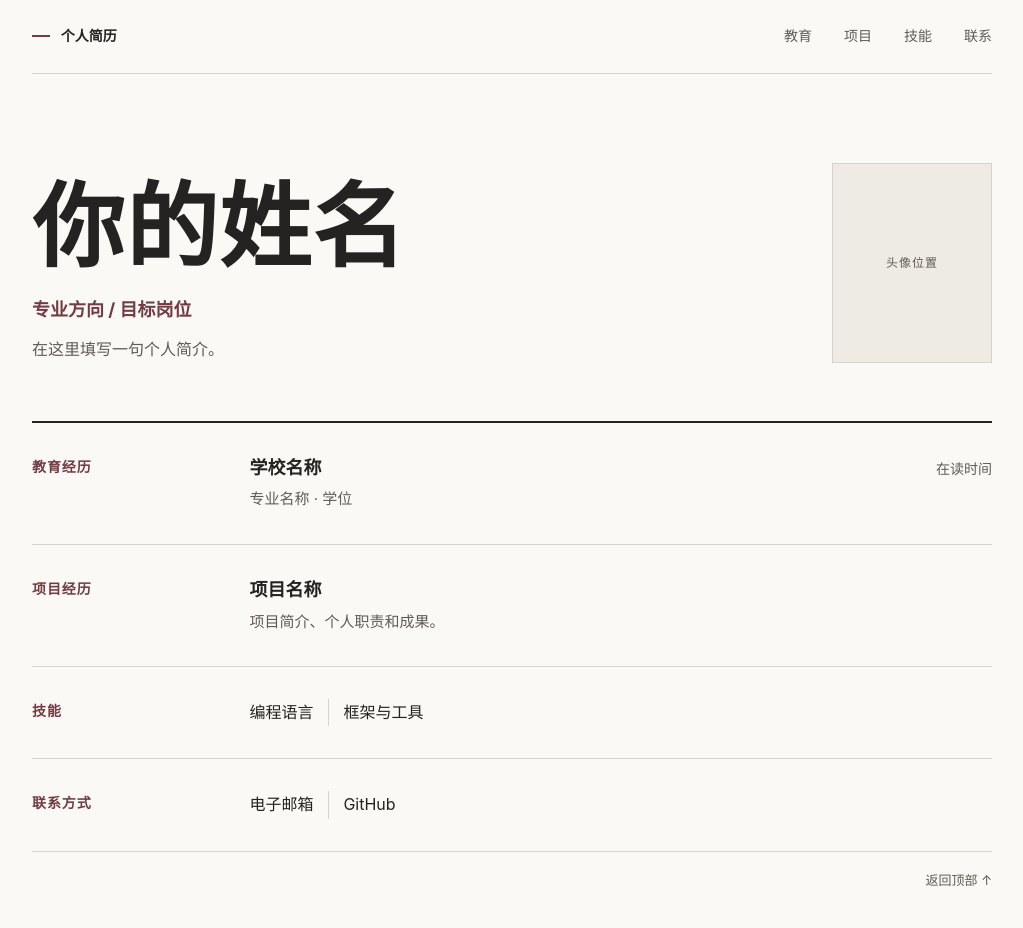
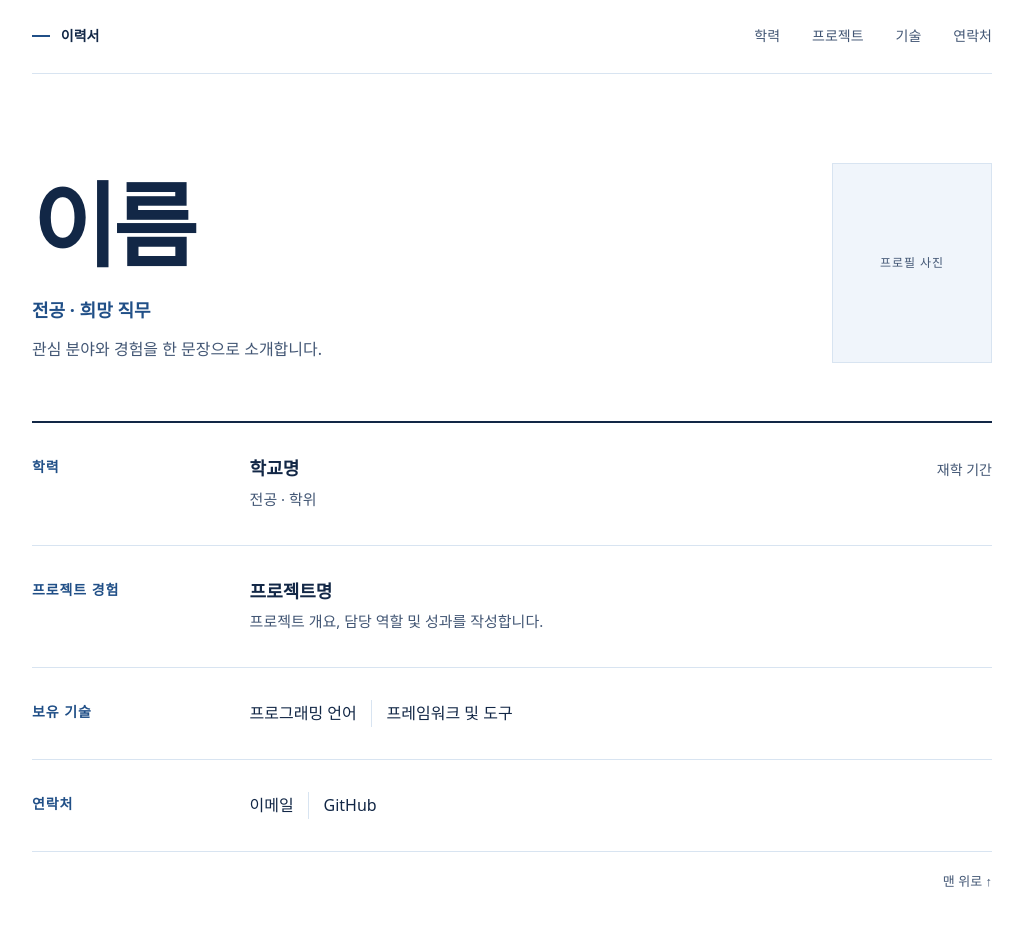
Before and after one commit to ketaotao/personal-resume, a plain HTML site: page index.html in a window 1280 px wide. Shown: the whole page, without its empty margins (128-1151 px from the left). Drawn offline with Linux system fonts and the light colour scheme.

Commit message:
Localize resume to Korean and apply blue and white palette

```diff
--- a/index.html
+++ b/index.html
@@ -1,26 +1,26 @@
 <!doctype html>
-<html lang="zh-CN">
+<html lang="ko">
 <head>
   <meta charset="utf-8">
   <meta name="viewport" content="width=device-width, initial-scale=1">
-  <meta name="description" content="个人简历">
-  <meta name="theme-color" content="#faf9f6">
-  <title>个人简历</title>
+  <meta name="description" content="이력서">
+  <meta name="theme-color" content="#ffffff">
+  <title>이력서</title>
   <style>
     :root {
       color-scheme: light;
-      --paper: #faf9f6;
-      --ink: #242321;
-      --muted: #615b55;
-      --line: #d8d3ca;
-      --accent: #733c43;
-      --sans: Inter, "PingFang SC", "Microsoft YaHei", system-ui, sans-serif;
-      --serif: "Noto Serif SC", "Songti SC", "STSong", SimSun, serif;
+      --paper: #ffffff;
+      --ink: #122746;
+      --muted: #425674;
+      --line: #d8e4f1;
+      --accent: #204f87;
+      --sans: "Noto Sans KR", "Malgun Gothic", "Apple SD Gothic Neo", system-ui, sans-serif;
+      --serif: "Noto Serif KR", Batang, "AppleMyungjo", serif;
     }
 
     *, *::before, *::after { box-sizing: border-box; }
     body { margin: 0; background: var(--paper); color: var(--ink); font: 1rem/1.7 var(--sans); }
-    h1, h2, h3, p, figure { margin: 0; }
+    h1, h2, h3, p, figure { margin: 0; word-break: keep-all; }
     a { color: inherit; text-decoration: none; }
     a:hover { color: var(--accent); text-decoration: underline; text-underline-offset: .3em; }
     a:focus-visible { outline: 2px solid var(--accent); outline-offset: 5px; }
@@ -55,7 +55,7 @@
       font-size: clamp(3rem, 8vw, 5.75rem);
       font-weight: 700;
       line-height: 1.08;
-      letter-spacing: .015em;
+      letter-spacing: -.045em;
       overflow-wrap: anywhere;
     }
     .role { margin-top: 1rem; color: var(--accent); font-size: clamp(.95rem, 2vw, 1.125rem); font-weight: 650; }
@@ -67,7 +67,7 @@
       aspect-ratio: 4 / 5;
       overflow: hidden;
       border: 1px solid var(--line);
-      background: #eeebe5;
+      background: #f0f5fb;
       color: var(--muted);
       font-size: .75rem;
       letter-spacing: .08em;
@@ -105,64 +105,64 @@
 <body id="top">
   <div class="sheet">
     <header class="masthead">
-      <a class="brand" href="#top">个人简历</a>
-      <nav class="navigation" aria-label="简历目录">
-        <a href="#education">教育</a>
-        <a href="#projects">项目</a>
-        <a href="#skills">技能</a>
-        <a href="#contact">联系</a>
+      <a class="brand" href="#top">이력서</a>
+      <nav class="navigation" aria-label="이력서 메뉴">
+        <a href="#education">학력</a>
+        <a href="#projects">프로젝트</a>
+        <a href="#skills">기술</a>
+        <a href="#contact">연락처</a>
       </nav>
     </header>
 
     <main>
       <div class="profile">
         <div>
-          <h1>你的姓名</h1>
-          <p class="role">专业方向 / 目标岗位</p>
-          <p class="summary">在这里填写一句个人简介。</p>
+          <h1>이름</h1>
+          <p class="role">전공 · 희망 직무</p>
+          <p class="summary">관심 분야와 경험을 한 문장으로 소개합니다.</p>
         </div>
-        <!-- 加照片时，用带有 src 和 alt 的 img 替换占位文字。 -->
-        <figure class="portrait"><span>头像位置</span></figure>
+        <!-- 사진을 추가할 때 이 문구를 src와 alt가 있는 img 요소로 바꿉니다. -->
+        <figure class="portrait"><span>프로필 사진</span></figure>
       </div>
 
       <section class="resume-section" id="education" aria-labelledby="education-title">
-        <h2 id="education-title">教育经历</h2>
+        <h2 id="education-title">학력</h2>
         <div>
           <div class="entry-heading">
-            <h3>学校名称</h3>
-            <p class="period">在读时间</p>
+            <h3>학교명</h3>
+            <p class="period">재학 기간</p>
           </div>
-          <p class="details">专业名称 · 学位</p>
+          <p class="details">전공 · 학위</p>
         </div>
       </section>
 
       <section class="resume-section" id="projects" aria-labelledby="projects-title">
-        <h2 id="projects-title">项目经历</h2>
+        <h2 id="projects-title">프로젝트 경험</h2>
         <div>
-          <h3>项目名称</h3>
-          <p class="details">项目简介、个人职责和成果。</p>
+          <h3>프로젝트명</h3>
+          <p class="details">프로젝트 개요, 담당 역할 및 성과를 작성합니다.</p>
         </div>
       </section>
 
       <section class="resume-section" id="skills" aria-labelledby="skills-title">
-        <h2 id="skills-title">技能</h2>
+        <h2 id="skills-title">보유 기술</h2>
         <ul class="inline-list" role="list">
-          <li>编程语言</li>
-          <li>框架与工具</li>
+          <li>프로그래밍 언어</li>
+          <li>프레임워크 및 도구</li>
         </ul>
       </section>
 
       <section class="resume-section" id="contact" aria-labelledby="contact-title">
-        <h2 id="contact-title">联系方式</h2>
+        <h2 id="contact-title">연락처</h2>
         <ul class="inline-list" role="list">
-          <li>电子邮箱</li>
+          <li>이메일</li>
           <li>GitHub</li>
         </ul>
       </section>
     </main>
 
     <footer class="site-footer">
-      <a href="#top">返回顶部 ↑</a>
+      <a href="#top">맨 위로 ↑</a>
     </footer>
   </div>
 </body>
```
